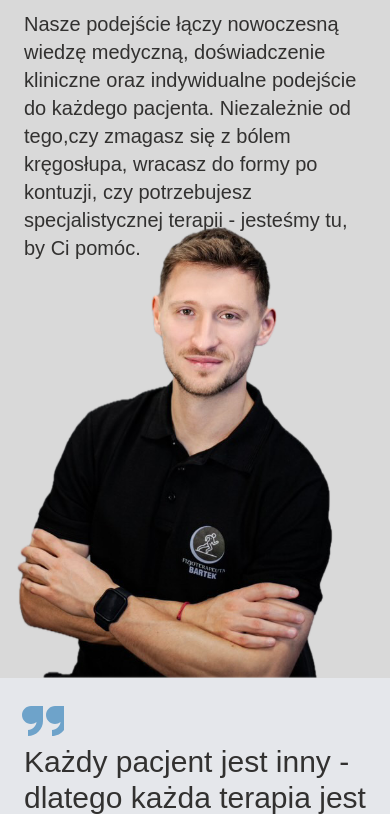
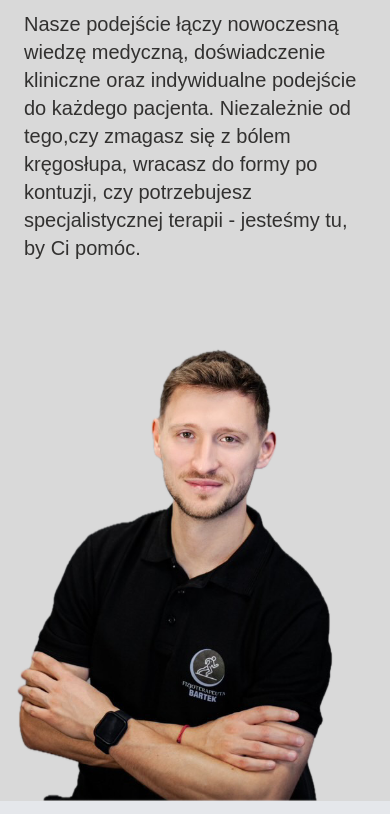
Before and after one commit to bartoszjaniuk/astro-physiotherapy, an Astro site: page / in a window 390 px wide. Shown: the part 262-1076 px from the top of the page. Built offline with nearby package versions, Linux system fonts and the light colour scheme; Astro itself is replaced by a stand-in of ours; a web font is replaced by a local one.

Commit message:
improvements home

```diff
--- a/src/_views/Home/Home.tsx
+++ b/src/_views/Home/Home.tsx
@@ -67,8 +67,8 @@
 
 	return (
 		<>
-			<main className="w-full min-h-screen h-[calc(100vh-96px)] md:min-h-full max-h-full relative">
-				<div className="h-full w-full flex items-end lg:pl-32 z-10 sm:pt-0 ">
+			<main className="w-full md:h-[calc(100vh-96px)] md:min-h-full max-h-full relative">
+				<div className="hidden h-full w-full md:flex items-end lg:pl-32 z-10 sm:pt-0">
 					<img
 						className="w-full h-auto md:h-[60%] xl:h-[90%] object-contain z-20"
 						src="assets/homepage.png"
@@ -92,7 +92,7 @@
 					/>
 				</div> */}
 
-				<div className="container mx-auto h-full w-full absolute top-0 left-0 right-0 bg-transparent flex flex-col gap-4 md:block">
+				<div className="container mx-auto h-full w-full md:absolute md:top-0 md:left-0 md:right-0 bg-transparent flex flex-col gap-4 md:block">
 					<div className=" bg-transparent relative md:absolute lg:left-16 xl:left-0 xl:top-[10%] 2xl:top-[15%] responsive-padding">
 						<Heading title="Trębacz" slideFrom="none" />
 					</div>
@@ -123,6 +123,13 @@
 								</motion.a>
 							</ScaleUp>
 						</motion.div>
+					</div>
+
+					<div className="h-full w-full flex items-end z-10 md:hidden">
+						<img
+							className="w-full h-auto md:h-[60%] xl:h-[90%] object-contain z-20"
+							src="assets/homepage.png"
+						/>
 					</div>
 				</div>
 				{/* <div className="hidden xl:block absolute bottom-[20%] right-[20%] z-50">
```
